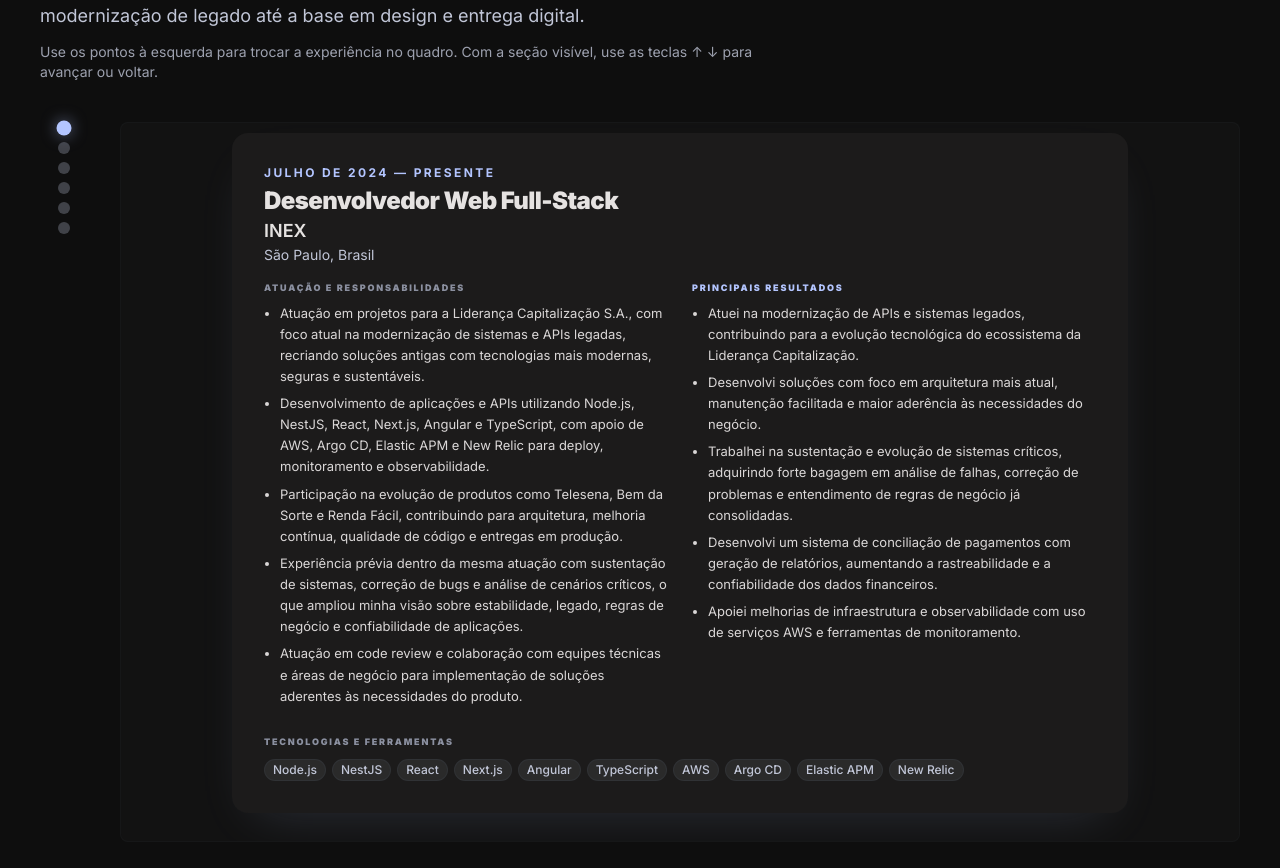
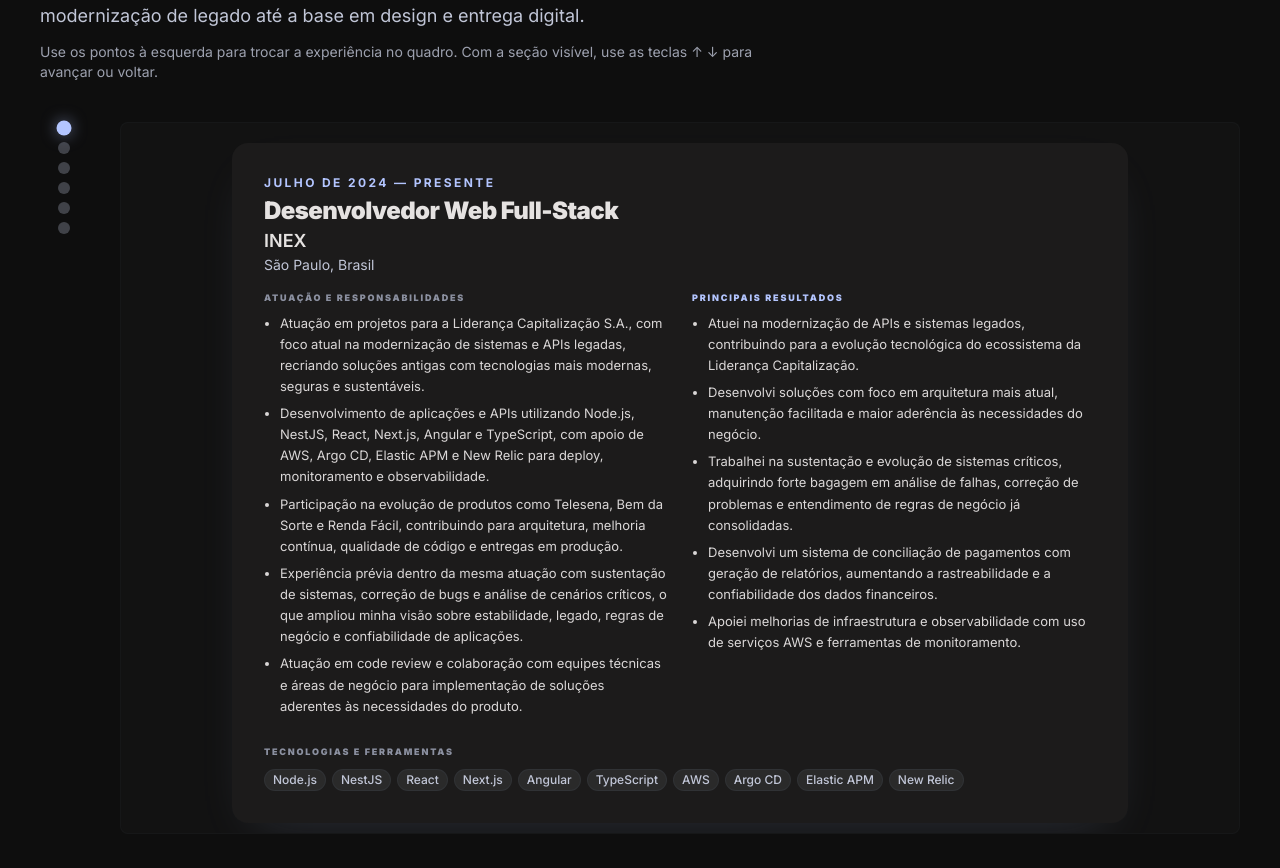
Before and after one commit to leandrozanardo/portfolio, a React (Vite) app: page / in a window 1280 px wide. Shown: the part 2447-3315 px from the top of the page. Built offline with nearby package versions, Linux system fonts and the light colour scheme.

Commit message:
feat: Center card on carousel frame

```diff
--- a/src/components/sections/ExperienceSection.tsx
+++ b/src/components/sections/ExperienceSection.tsx
@@ -24,13 +24,16 @@
   return CARD_PX + 2 * CARD_MARGIN_PX;
 }
 
-/** Total strip height and max translate so the last card can align into the viewport window. */
-function stripScrollMetrics(itemCount: number): { innerHeightPx: number; maxTranslatePx: number } {
-  if (itemCount <= 0) return { innerHeightPx: 0, maxTranslatePx: 0 };
+/**
+ * Vertical translate so the center of card `index` aligns with the viewport center (horizontal via items-center).
+ * Replaces linear index/(n-1) interpolation — CHANGED: per-index centering for active card.
+ */
+function translateYToCenterCard(index: number, itemCount: number): number {
+  if (itemCount <= 0) return 0;
   const block = cardBlockHeightPx();
-  const innerHeightPx = itemCount * block + Math.max(0, itemCount - 1) * CARD_GAP_PX;
-  const maxTranslatePx = Math.max(0, innerHeightPx - VIEWPORT_PX);
-  return { innerHeightPx, maxTranslatePx };
+  const step = block + CARD_GAP_PX;
+  const cardCenterY = index * step + block / 2;
+  return VIEWPORT_PX / 2 - cardCenterY;
 }
 
 function usePrefersReducedMotion(): boolean {
@@ -222,9 +225,7 @@
   const n = entries.length;
   const [activeIndex, setActiveIndex] = useState(0);
 
-  const { maxTranslatePx } = useMemo(() => stripScrollMetrics(n), [n]);
-  const translateYPx =
-    n <= 1 ? 0 : -(activeIndex / Math.max(1, n - 1)) * maxTranslatePx;
+  const translateYPx = translateYToCenterCard(activeIndex, n);
 
   useEffect(() => {
     activeIndexRef.current = activeIndex;
@@ -327,11 +328,11 @@
               className="relative min-w-0 flex-1 overflow-hidden rounded-xl border border-outline-variant/10 bg-surface-container/30"
               style={{
                 height: VIEWPORT_PX,
-                maxHeight: "min720px, calc(100dvh - 5.5rem))",
+                maxHeight: "min(720px, calc(100dvh - 5.5rem))",
               }}
             >
               <div
-                className={`flex flex-col items-center will-change-transform ${stripTransitionClass}`}
+                className={`flex w-full min-w-0 flex-col items-center will-change-transform ${stripTransitionClass}`}
                 style={{
                   gap: CARD_GAP_PX,
                   transform: `translate3d(0, ${translateYPx}px, 0)`,
```
